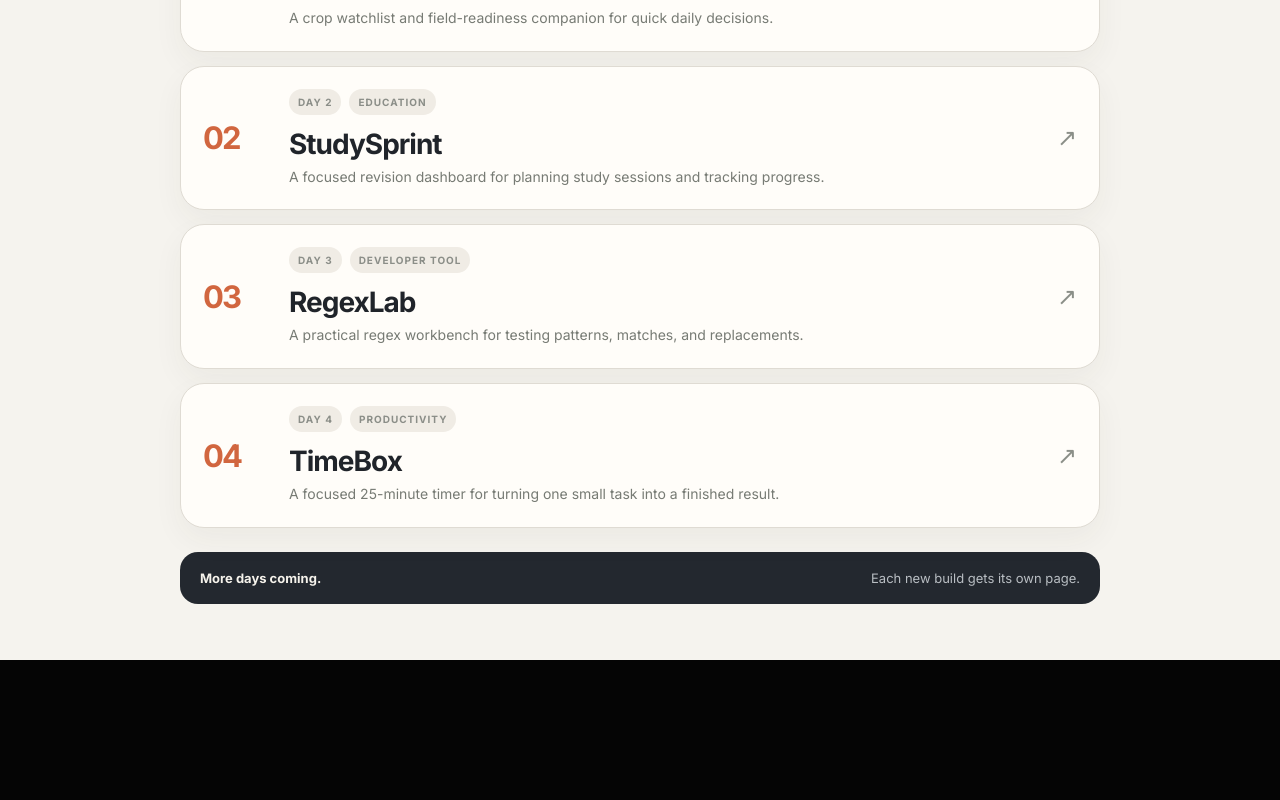
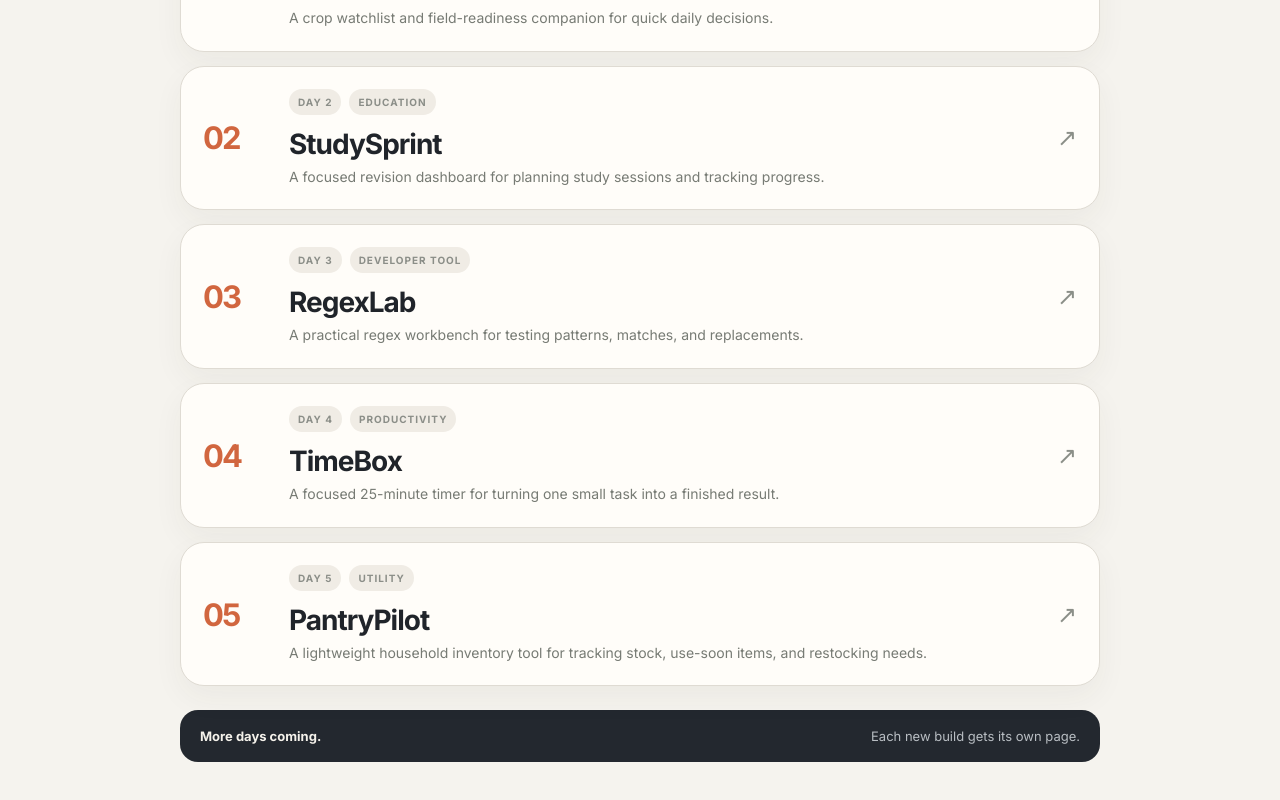
Before and after one commit to gokulmaniraj2008-collab/Gokul-aibot, a Next.js app: page /days in a window 1280 px wide. Shown: the part 475-1275 px from the top of the page. Before the commit the page ends 1135 px from the top, so only its background shows below. Built offline with nearby package versions, Linux system fonts and the light colour scheme.

Commit message:
Add Day 5 PantryPilot to daily archive

```diff
--- a/app/days/page.tsx
+++ b/app/days/page.tsx
@@ -5,6 +5,7 @@ const days = [
   { day: "Day 2", title: "StudySprint", category: "Education", description: "A focused revision dashboard for planning study sessions and tracking progress.", href: "/days/day-2" },
   { day: "Day 3", title: "RegexLab", category: "Developer Tool", description: "A practical regex workbench for testing patterns, matches, and replacements.", href: "/days/day-3" },
   { day: "Day 4", title: "TimeBox", category: "Productivity", description: "A focused 25-minute timer for turning one small task into a finished result.", href: "/days/day-4" },
+  { day: "Day 5", title: "PantryPilot", category: "Utility", description: "A lightweight household inventory tool for tracking stock, use-soon items, and restocking needs.", href: "/days/day-5" },
 ];
 
 const styles = `
```
